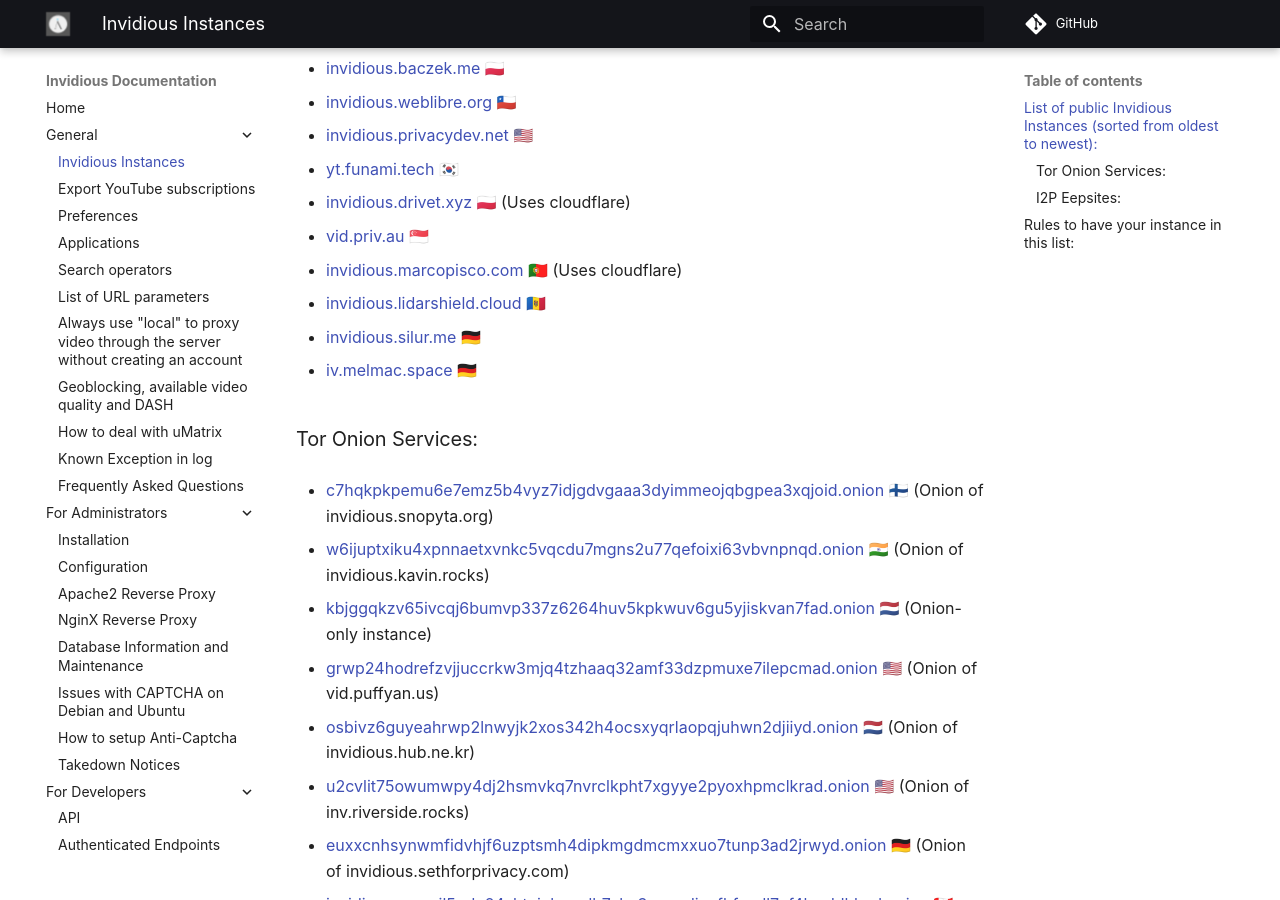
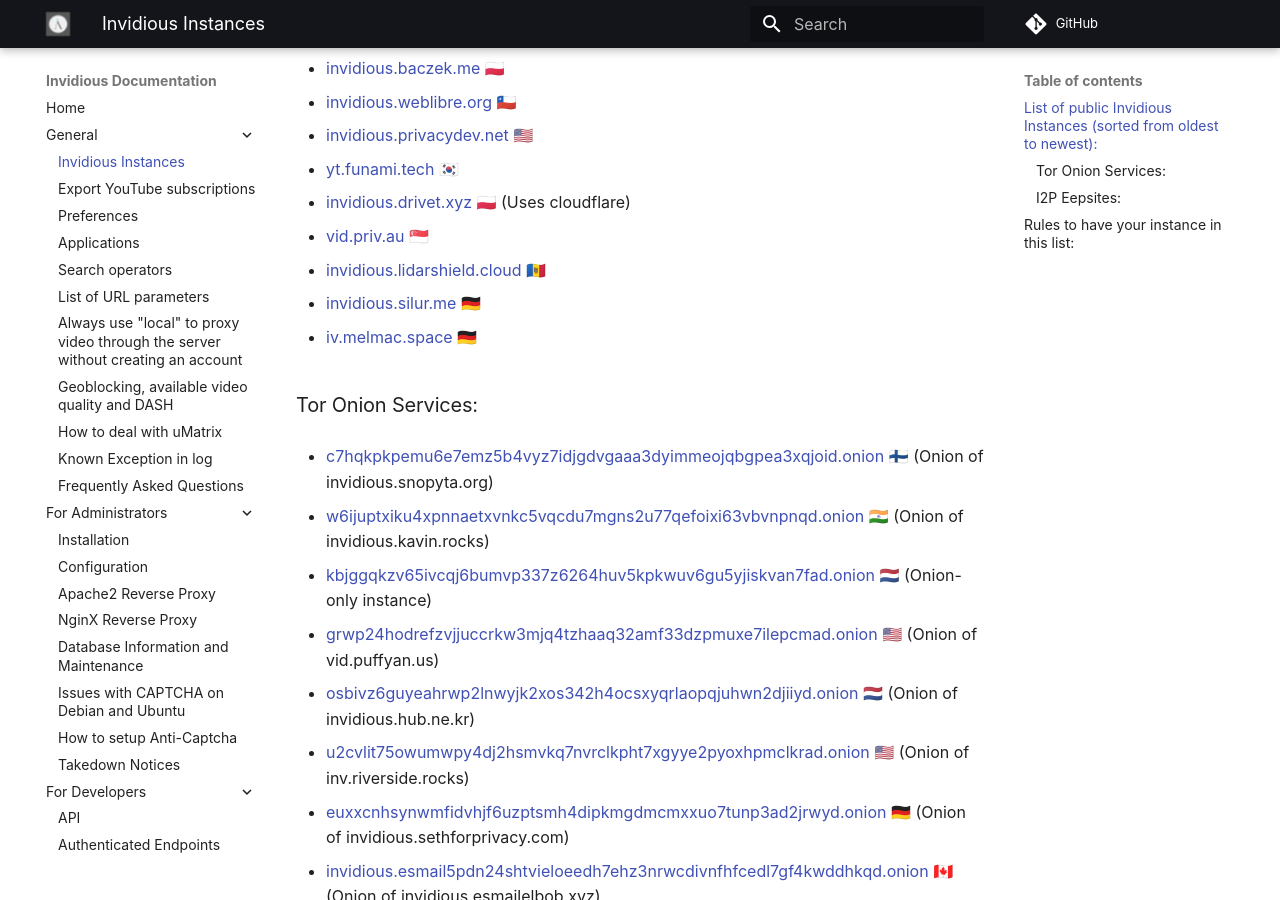
Before and after one commit to iv-org/documentation, an MkDocs documentation site: the page built from docs/instances.md, in a window 1280 px wide and 900 px high, scrolled down 1113 px. Built offline with MkDocs 1.6.1 and Material for MkDocs 9.7.7, drawn with Linux system fonts in a browser that asks for light colours; comment, search, counter and statistics services are not loaded.

Commit message:
Remove invidious.marcopisco.com bad uptime

```diff
--- a/docs/instances.md
+++ b/docs/instances.md
@@ -58,8 +58,6 @@
 
 * [vid.priv.au](https://vid.priv.au) 🇸🇬
 
-* [invidious.marcopisco.com](https://invidious.marcopisco.com) 🇵🇹 (Uses cloudflare)
-
 * [invidious.lidarshield.cloud](https://invidious.lidarshield.cloud) 🇲🇩
 
 * [invidious.silur.me](https://invidious.silur.me) 🇩🇪
```
